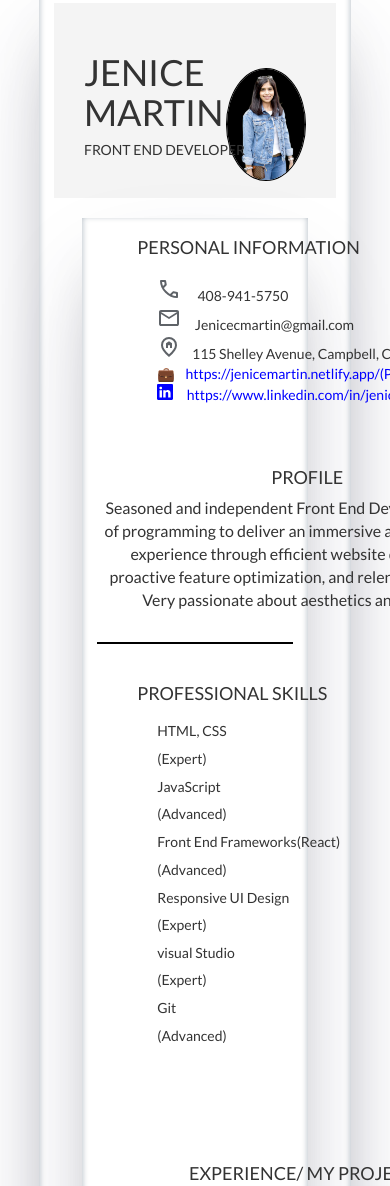
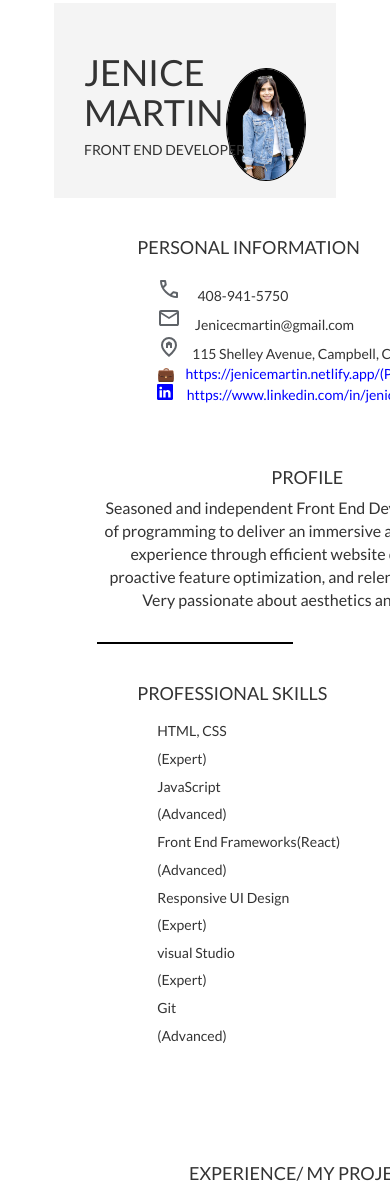
Before and after one commit to Jenice15/Resume, a plain HTML site: page index.html in a window 390 px wide. Shown: the part 17-1203 px from the top of the page. Drawn offline with nearby package versions, Linux system fonts and the light colour scheme.

Commit message:
Add @media query

```diff
--- a/src/styles.css
+++ b/src/styles.css
@@ -72,3 +72,18 @@ a {
 hr {
     border: 1px solid black;
 }
+
+@media (max-width: 600px) {
+    .verticle-line {
+        border-right: none;
+    }
+    .verticle-line-skills {
+        border-right: none;
+    }
+    .container {
+        box-shadow: none;
+    }
+    .header {
+        justify-content: center;
+    }
+}
```
